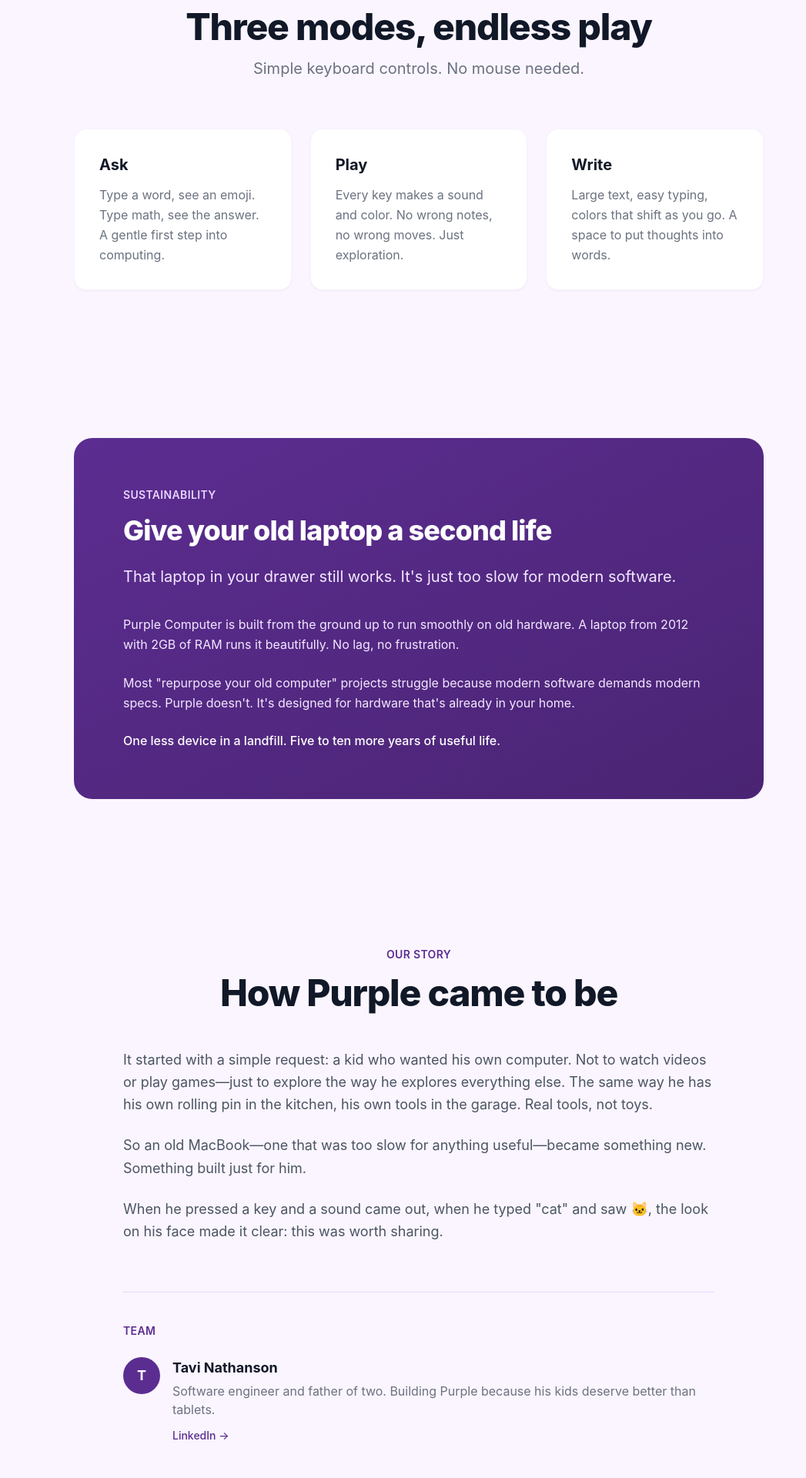
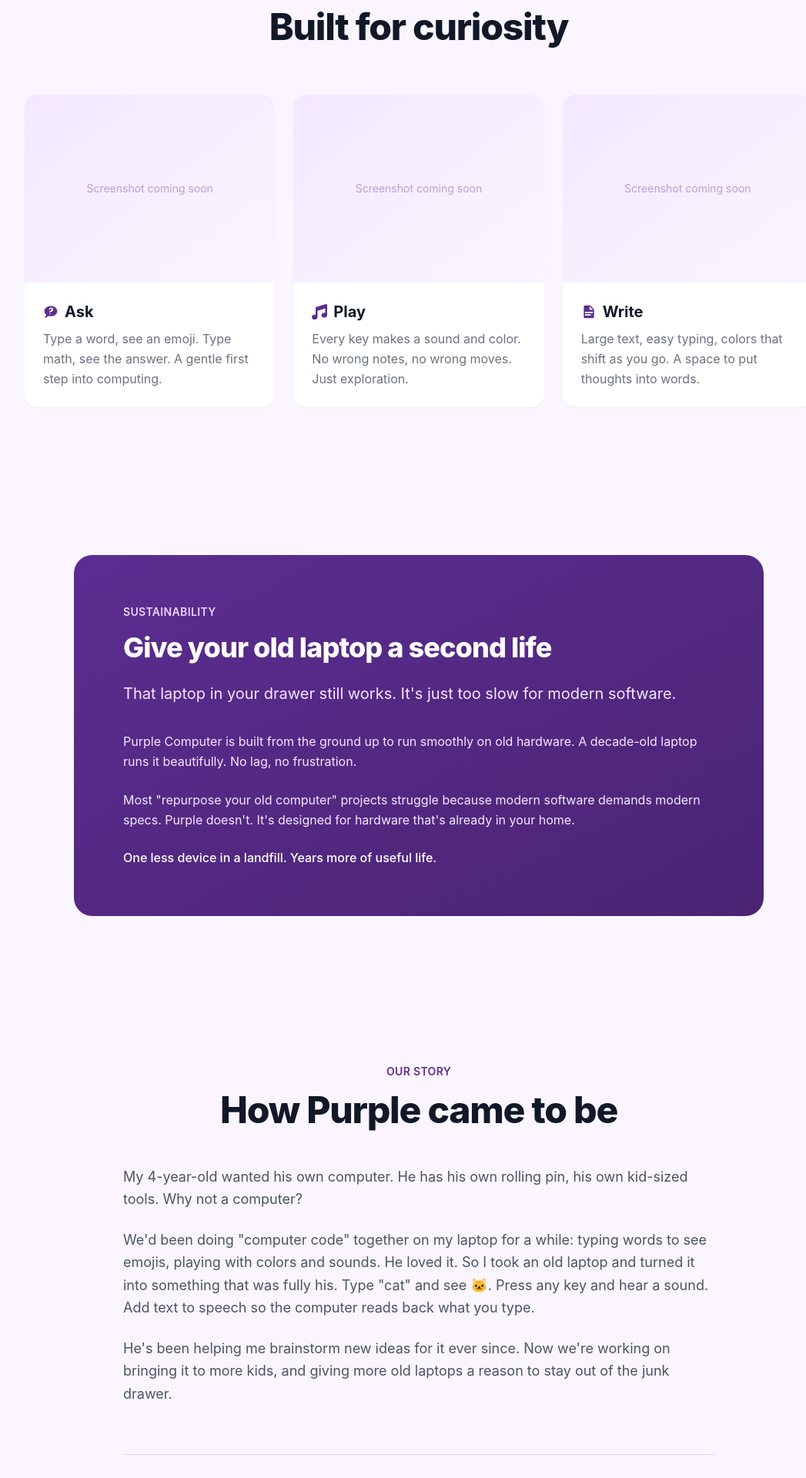
Before and after one commit to purplecomputerorg/landing, a Next.js app: page / in a window 1280 px wide. Shown: the part 2960-4880 px from the top of the page at 77% size, without its empty margins (96-1143 px from the left). Built offline with nearby package versions, Linux system fonts and the light colour scheme.

Commit message:
Various content changes

```diff
--- a/src/components/Features.tsx
+++ b/src/components/Features.tsx
@@ -1,41 +1,70 @@
 export default function Features() {
   return (
     <section className="py-24 px-6 sm:px-8 lg:px-12 bg-purple-50">
-      <div className="max-w-4xl mx-auto">
+      <div className="max-w-5xl mx-auto">
         <p className="text-purple-primary font-semibold mb-4 text-center tracking-wide uppercase text-sm">
           What's inside
         </p>
-        <h2 className="text-4xl sm:text-5xl font-display font-extrabold text-gray-900 mb-4 text-center tracking-tight">
-          Three modes, endless play
+        <h2 className="text-4xl sm:text-5xl font-display font-extrabold text-gray-900 mb-16 text-center tracking-tight">
+          Built for curiosity
         </h2>
 
-        <p className="text-xl text-gray-500 mb-16 text-center">
-          Simple keyboard controls. No mouse needed.
-        </p>
-
         <div className="grid md:grid-cols-3 gap-6">
-          <div className="bg-white p-8 rounded-2xl shadow-sm border border-purple-100/50">
-            <h3 className="font-display font-bold text-xl text-gray-900 mb-3">Ask</h3>
+          <div className="bg-white rounded-2xl shadow-sm overflow-hidden">
+            <div className="aspect-[4/3] bg-gradient-to-br from-purple-100 to-purple-50 flex items-center justify-center">
+              <span className="text-purple-primary/40 text-sm">Screenshot coming soon</span>
+            </div>
+            <div className="p-6">
+              <div className="flex items-center gap-2 mb-2">
+                {/* mdi-chat-question */}
+                <svg className="w-5 h-5 text-purple-primary" viewBox="0 0 24 24" fill="currentColor">
+                  <path d="M12,3C6.5,3 2,6.58 2,11C2,13.13 3.05,15.07 4.75,16.5C4.75,17.1 4.33,18.67 2,21C4.37,20.89 6.64,20 8.47,18.5C9.61,18.83 10.82,19 12,19C17.5,19 22,15.42 22,11C22,6.58 17.5,3 12,3M12.19,5.5C14.22,5.5 15.86,6.93 15.86,8.7C15.86,10.47 14.22,11.89 12.19,11.89H11.5V13.5H10.07V10.89L10.92,10.58C12.25,10.12 13.29,9.5 13.29,8.7C13.29,8 12.59,7.5 11.86,7.5C11.14,7.5 10.43,8 10.43,8.7H9C9,6.93 10.64,5.5 12.19,5.5M10.07,14.58H11.5V16H10.07V14.58Z" />
+                </svg>
+                <h3 className="font-display font-bold text-xl text-gray-900">Ask</h3>
+              </div>
               <p className="text-gray-500 leading-relaxed">
                 Type a word, see an emoji. Type math, see the answer. A gentle first step into computing.
               </p>
             </div>
+          </div>
 
-          <div className="bg-white p-8 rounded-2xl shadow-sm border border-purple-100/50">
-            <h3 className="font-display font-bold text-xl text-gray-900 mb-3">Play</h3>
+          <div className="bg-white rounded-2xl shadow-sm overflow-hidden">
+            <div className="aspect-[4/3] bg-gradient-to-br from-purple-100 to-purple-50 flex items-center justify-center">
+              <span className="text-purple-primary/40 text-sm">Screenshot coming soon</span>
+            </div>
+            <div className="p-6">
+              <div className="flex items-center gap-2 mb-2">
+                {/* fa-music */}
+                <svg className="w-5 h-5 text-purple-primary" viewBox="0 0 512 512" fill="currentColor">
+                  <path d="M499.1 6.3c8.1 6 12.9 15.6 12.9 25.7v72V368c0 44.2-43 80-96 80s-96-35.8-96-80s43-80 96-80c11.2 0 22 1.6 32 4.6V147L192 223.8V432c0 44.2-43 80-96 80s-96-35.8-96-80s43-80 96-80c11.2 0 22 1.6 32 4.6V200 128c0-14.1 9.3-26.6 22.8-30.7l320-96c9.7-2.9 20.2-1.1 28.3 5z"/>
+                </svg>
+                <h3 className="font-display font-bold text-xl text-gray-900">Play</h3>
+              </div>
               <p className="text-gray-500 leading-relaxed">
                 Every key makes a sound and color. No wrong notes, no wrong moves. Just exploration.
               </p>
             </div>
+          </div>
 
-          <div className="bg-white p-8 rounded-2xl shadow-sm border border-purple-100/50">
-            <h3 className="font-display font-bold text-xl text-gray-900 mb-3">Write</h3>
+          <div className="bg-white rounded-2xl shadow-sm overflow-hidden">
+            <div className="aspect-[4/3] bg-gradient-to-br from-purple-100 to-purple-50 flex items-center justify-center">
+              <span className="text-purple-primary/40 text-sm">Screenshot coming soon</span>
+            </div>
+            <div className="p-6">
+              <div className="flex items-center gap-2 mb-2">
+                {/* mdi-file-document */}
+                <svg className="w-5 h-5 text-purple-primary" viewBox="0 0 24 24" fill="currentColor">
+                  <path d="M13,9H18.5L13,3.5V9M6,2H14L20,8V20A2,2 0 0,1 18,22H6C4.89,22 4,21.1 4,20V4C4,2.89 4.89,2 6,2M15,18V16H6V18H15M18,14V12H6V14H18Z" />
+                </svg>
+                <h3 className="font-display font-bold text-xl text-gray-900">Write</h3>
+              </div>
               <p className="text-gray-500 leading-relaxed">
                 Large text, easy typing, colors that shift as you go. A space to put thoughts into words.
               </p>
             </div>
           </div>
         </div>
+      </div>
     </section>
   );
 }
--- a/src/components/HowItWorks.tsx
+++ b/src/components/HowItWorks.tsx
@@ -42,7 +42,7 @@
         </div>
 
         <p className="text-center text-gray-400 mt-16">
-          No tech skills needed. Works on most laptops from 2010–2020.
+          No tech skills needed.
         </p>
       </div>
     </section>
--- a/src/components/PreorderCTA.tsx
+++ b/src/components/PreorderCTA.tsx
@@ -10,7 +10,7 @@
           Get the USB installer delivered to your door.
         </p>
 
-        <div className="bg-gradient-to-br from-purple-primary to-purple-dark text-white rounded-3xl p-10 sm:p-12 mb-8 shadow-xl shadow-purple-primary/20">
+        <div className="bg-gradient-to-br from-purple-primary to-purple-dark text-white rounded-3xl p-10 sm:p-12 shadow-xl shadow-purple-primary/20">
           <div className="text-6xl font-display font-extrabold mb-2">$50</div>
           <p className="text-purple-200 mb-8">
             $80 after launch
@@ -18,13 +18,18 @@
 
           <a
             href="#preorder"
-            className="inline-block px-10 py-4 bg-white text-purple-primary rounded-full font-bold text-lg hover:shadow-lg transition-all"
+            className="inline-block px-10 py-4 bg-white text-purple-primary rounded-full font-bold text-lg hover:shadow-lg transition-all mb-8"
           >
             Pre-order now
           </a>
+
+          <div className="text-purple-200 text-sm space-y-1">
+            <p>Launching April 2026 for Intel Macs (2013 to 2018)</p>
+            <p className="text-purple-300">Other laptops coming soon after</p>
+          </div>
         </div>
 
-        <p className="text-gray-400">
+        <p className="text-gray-400 mt-8">
           Full refund if it doesn't work for you. No questions asked.
         </p>
       </div>
--- a/src/components/Story.tsx
+++ b/src/components/Story.tsx
@@ -11,20 +11,22 @@
 
         <div className="text-lg text-gray-600 leading-relaxed space-y-6">
           <p>
-            It started with a simple request: a kid who wanted his own computer. Not to
-            watch videos or play games—just to explore the way he explores everything else.
-            The same way he has his own rolling pin in the kitchen, his own tools in the
-            garage. Real tools, not toys.
+            My 4-year-old wanted his own computer. He has his own rolling pin, his own
+            kid-sized tools. Why not a computer?
           </p>
 
           <p>
-            So an old MacBook—one that was too slow for anything useful—became something
-            new. Something built just for him.
+            We'd been doing "computer code" together on my laptop for a while: typing words
+            to see emojis, playing with colors and sounds. He loved it. So I took an old
+            laptop and turned it into something that was fully his. Type "cat" and see 🐱.
+            Press any key and hear a sound. Add text to speech so the computer reads back
+            what you type.
           </p>
 
           <p>
-            When he pressed a key and a sound came out, when he typed "cat" and saw 🐱,
-            the look on his face made it clear: this was worth sharing.
+            He's been helping me brainstorm new ideas for it ever since. Now we're working
+            on bringing it to more kids, and giving more old laptops a reason to stay out
+            of the junk drawer.
           </p>
         </div>
 
@@ -37,18 +39,17 @@
               T
             </div>
             <div>
-              <h3 className="font-display font-bold text-gray-900 text-lg">Tavi Nathanson</h3>
-              <p className="text-gray-500 mt-1">
-                Software engineer and father of two. Building Purple because his kids deserve better than tablets.
-              </p>
               <a
                 href="https://linkedin.com/in/tavinathanson"
                 target="_blank"
                 rel="noopener noreferrer"
-                className="inline-block mt-3 text-purple-primary hover:text-purple-dark text-sm font-medium transition-colors"
+                className="font-display font-bold text-gray-900 text-lg hover:text-purple-primary transition-colors"
               >
-                LinkedIn →
+                Tavi Nathanson
               </a>
+              <p className="text-gray-500 mt-1">
+                Software engineer and dad of two young kids.
+              </p>
             </div>
           </div>
         </div>
--- a/src/components/Sustainability.tsx
+++ b/src/components/Sustainability.tsx
@@ -17,7 +17,7 @@
           <div className="space-y-6 text-purple-100">
             <p className="leading-relaxed">
               Purple Computer is built from the ground up to run smoothly on old hardware.
-              A laptop from 2012 with 2GB of RAM runs it beautifully. No lag, no frustration.
+              A decade-old laptop runs it beautifully. No lag, no frustration.
             </p>
 
             <p className="leading-relaxed">
@@ -27,7 +27,7 @@
             </p>
 
             <p className="text-white font-medium">
-              One less device in a landfill. Five to ten more years of useful life.
+              One less device in a landfill. Years more of useful life.
             </p>
           </div>
         </div>
```
Also changed, not shown: 1 other file (tests, documents, lock files or other folders). Lines whose indentation alone changed are shown as unchanged.
